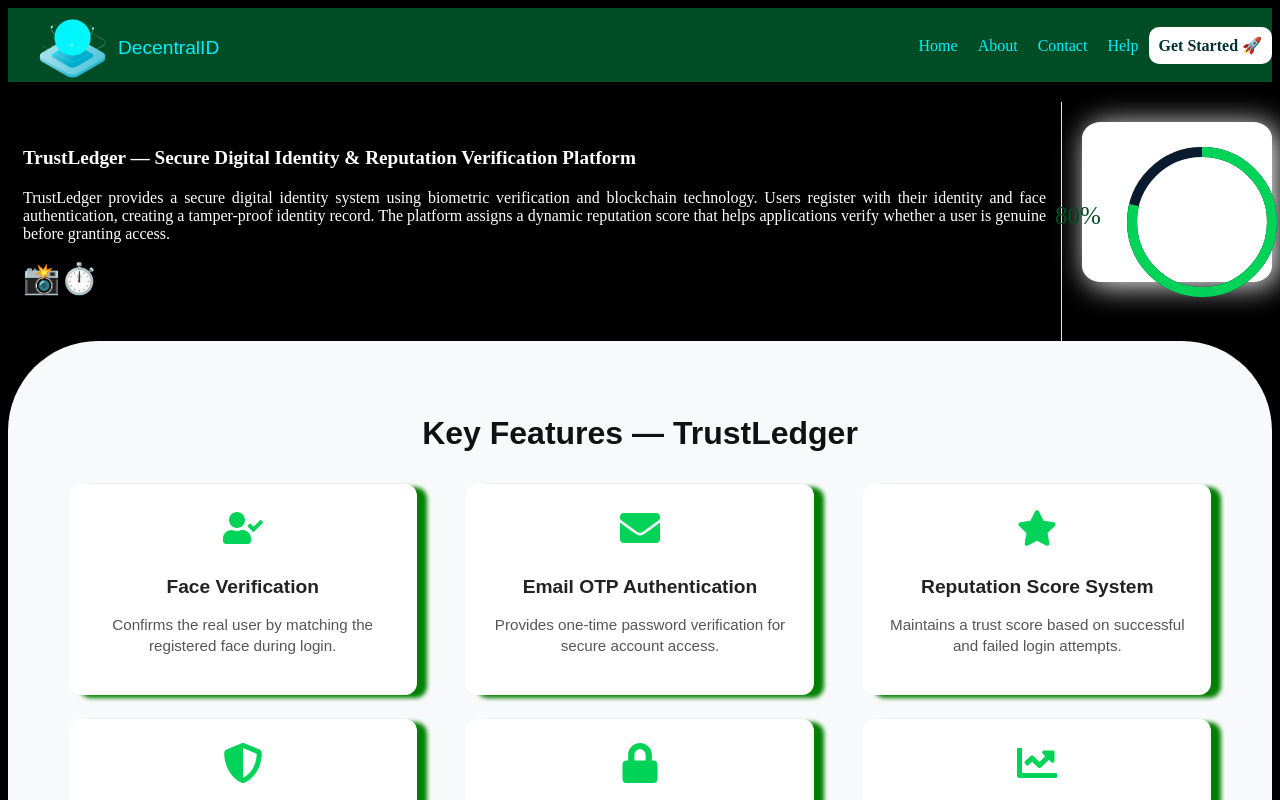
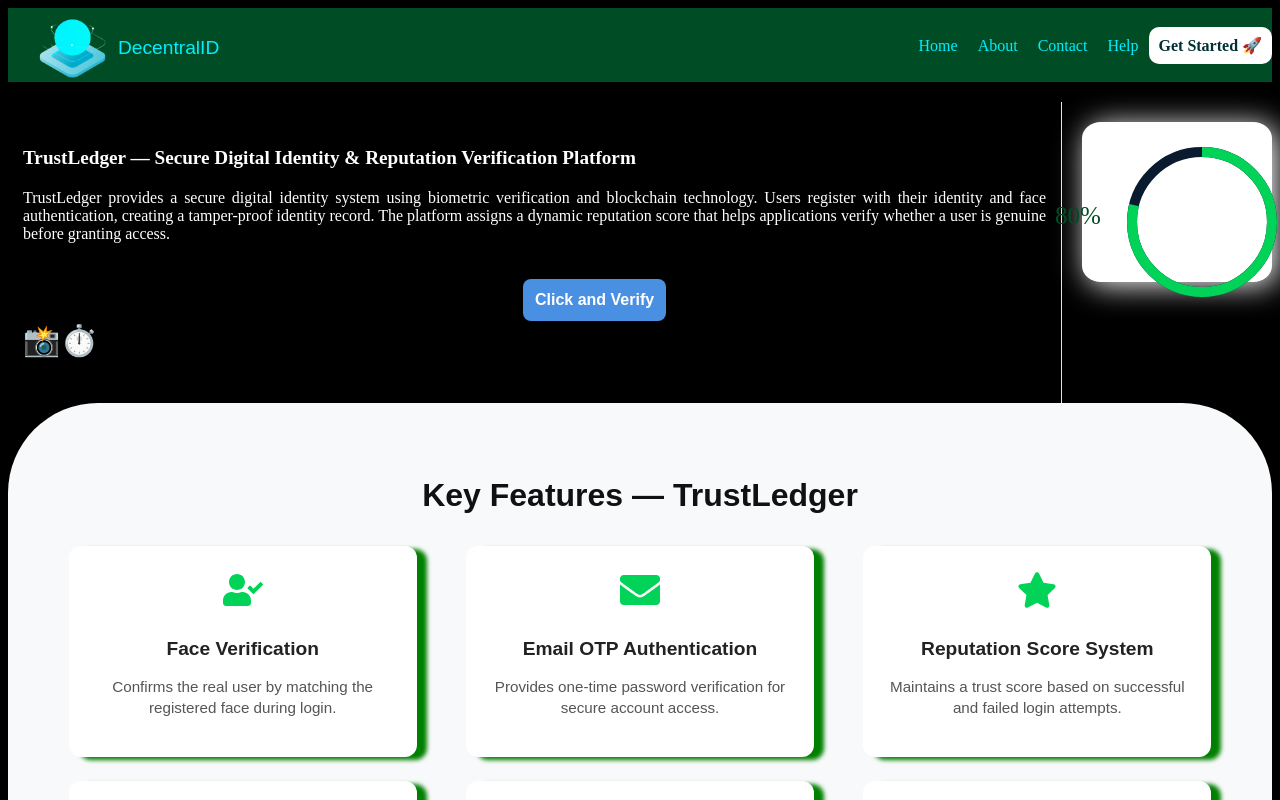
Before and after one commit to decentraidproject-pixel/DecentraIDFD, a React app: page / in a window 1280 px wide. Shown: the top 800 px of the page. Built offline with nearby package versions, Linux system fonts and the light colour scheme; the HTML template or start-up script is replaced by a standard one.

Commit message:
Update HomeScreen.jsx

```diff
--- a/src/HomeScreen.jsx
+++ b/src/HomeScreen.jsx
@@ -56,6 +56,10 @@ function user(){
  navigate('UserfaceAuth')
 }
 
+  function verify(){
+  navigate('UserLookup')
+}
+
   function started(){
     const c=circleRef.current;
     const text=textRef.current;
@@ -96,7 +100,7 @@ function user(){
 <p className='title' >TrustLedger — Secure Digital Identity & Reputation Verification Platform</p>
 <p className='description'>TrustLedger provides a secure digital identity system using biometric verification and blockchain technology.
 Users register with their identity and face authentication, creating a tamper-proof identity record.
-The platform assigns a dynamic reputation score that helps applications verify whether a user is genuine before granting access.</p>
+The platform assigns a dynamic reputation score that helps applications verify whether a user is genuine before granting access.</p>   <button style={{marginLeft:"500px",marginTop:"20px",color:"white",font:"30px"}} onClick={verify}>Click and Verify </button>
 <div style={{ display: "flex", flexDirection: "row", alignItems: "center" }}>
   <p className="titleimg">📸</p>
   <p className="titleimg">⏱️</p>
```
